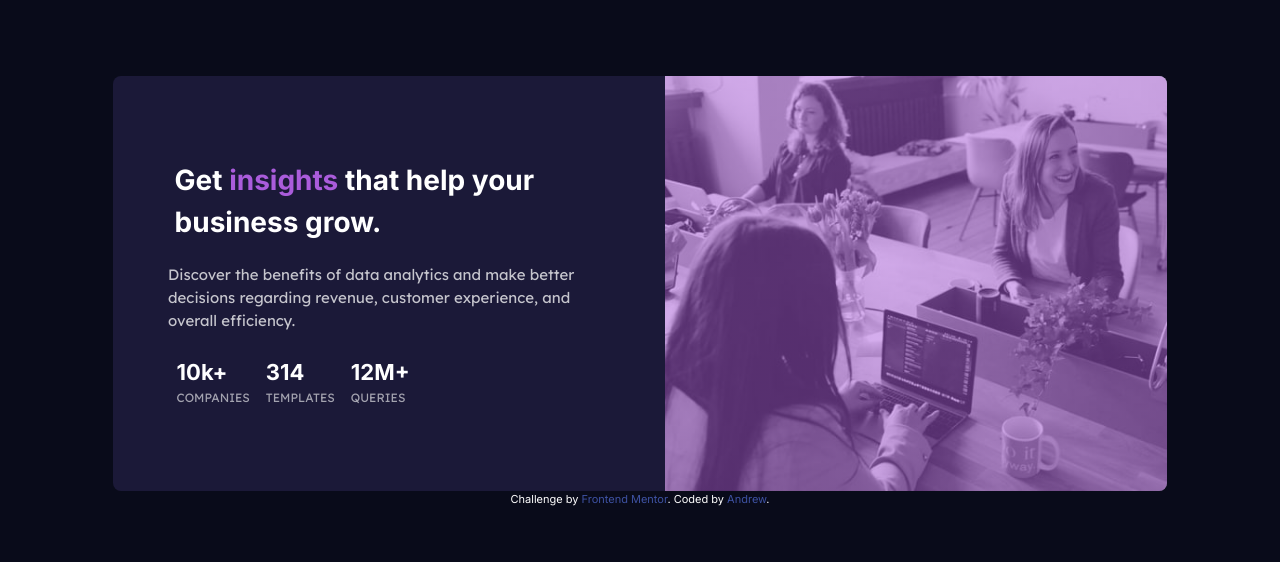
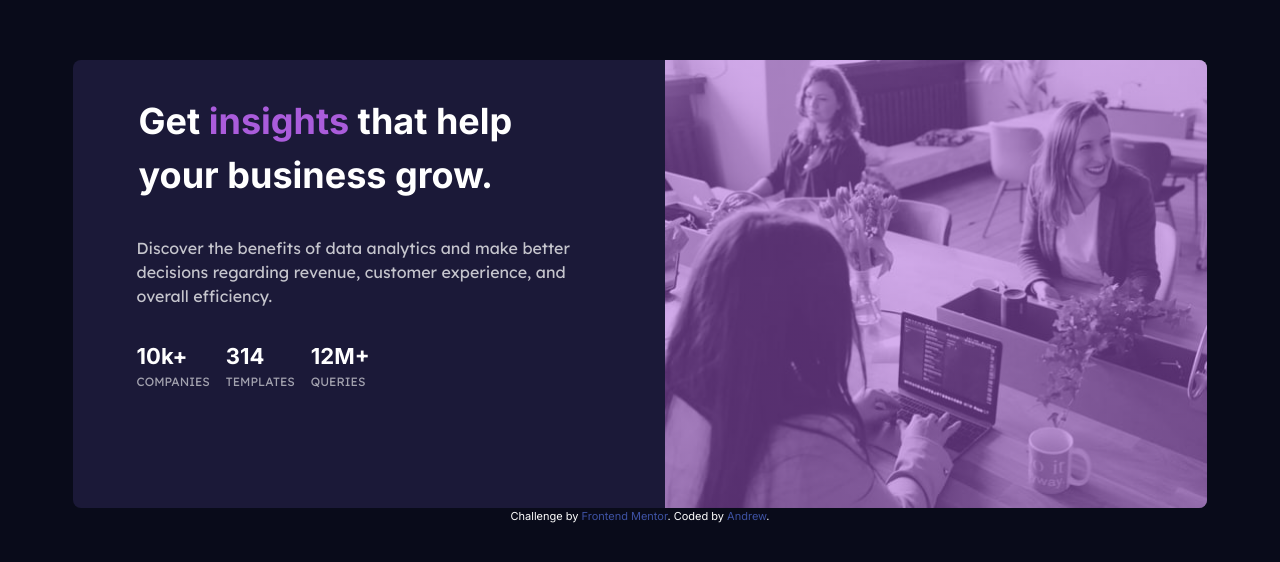
Before and after one commit to whoamihealay/stats-preview-card, a plain HTML site: page index.html in a window 1280 px wide. Shown: the part 108-670 px from the top of the page. Drawn offline with Linux system fonts and the light colour scheme.

Commit message:
Ui tweaks

```diff
--- a/index.css
+++ b/index.css
@@ -21,7 +21,7 @@
 }
 
 .main-article h1 {
-  font-size: var(--fs-800);
+  font-size: clamp(var(--fs-800), 3vw, var(--fs-900));
   font-weight: 700;
   padding: 0.5em;
 }
@@ -35,7 +35,7 @@
 }
 .main-article p {
   font-family: var(--ff-sans-second, sans-serif);
-  font-size: var(--fs-300);
+  font-size: clamp(var(--fs-300), 2vw, var(--fs-400));
   color: var(--clr-main-p);
   padding: 0.5em;
 }
@@ -114,7 +114,6 @@
   .card {
     display: flex;
     flex-direction: row-reverse;
-    align-items: center;
   }
 
   .img {
@@ -135,9 +134,12 @@
     text-align: left;
   }
 
+  .main-article p {
+    padding: 1em;
+  }
+
   .main-article ul {
     flex-direction: row;
-    justify-content: center;
     justify-content: left;
   }
 }
--- a/reset.css
+++ b/reset.css
@@ -18,7 +18,7 @@
   /* Typography */
   --ff-sans-normal: "Inter";
   --ff-sans-second: "Lexend Deca";
-  --fs-900: 2rem;
+  --fs-900: 2.25rem;
   --fs-800: 1.75rem;
   --fs-700: 1.5rem;
   --fs-600: 1.375rem;
```
